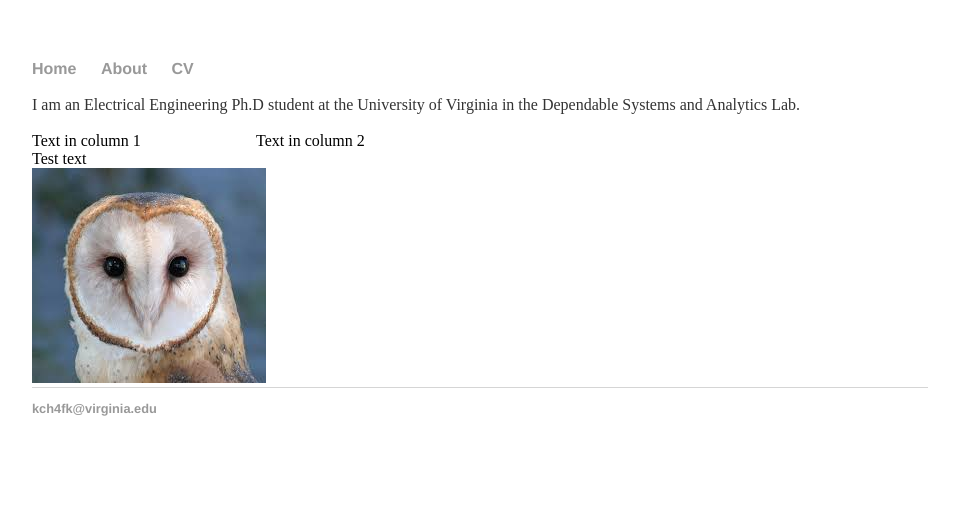
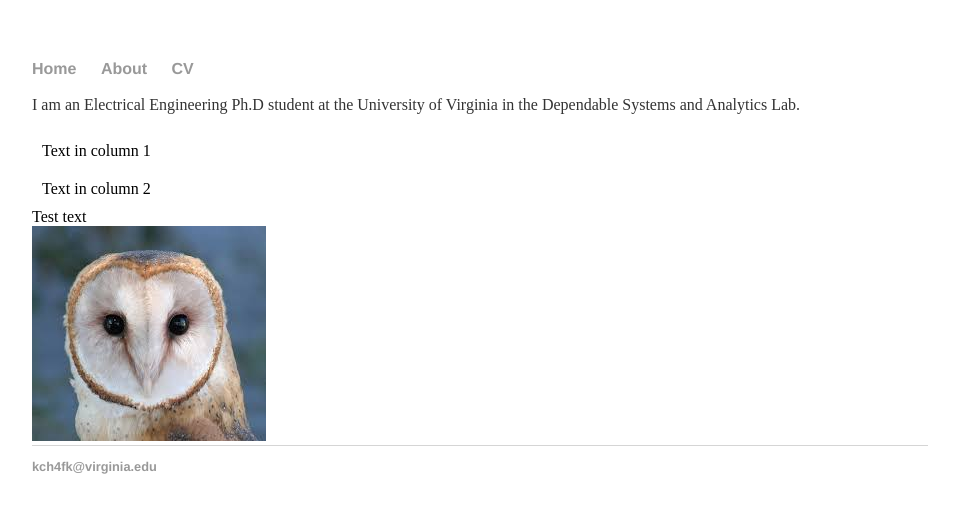
Before and after one commit to kch4fk/kch4fk.github.io, a Jekyll site: the page built from index.html, in a window 1280 px wide. Shown: the top 513 px of the page, without its empty margins (160-1119 px from the left). Built offline with Jekyll 4.4.1, drawn with Linux system fonts in a browser that asks for light colours.

Commit message:
Update main.css

```diff
--- a/css/main.css
+++ b/css/main.css
@@ -44,13 +44,14 @@ ul.posts li {
 
 .column {
     float: left;
+    padding: 10px;
 }
 
-.left {
+.column.left {
     width: 25%;
 }
 
-.right {
+.column.right {
     width:75%;
 }
 
```
